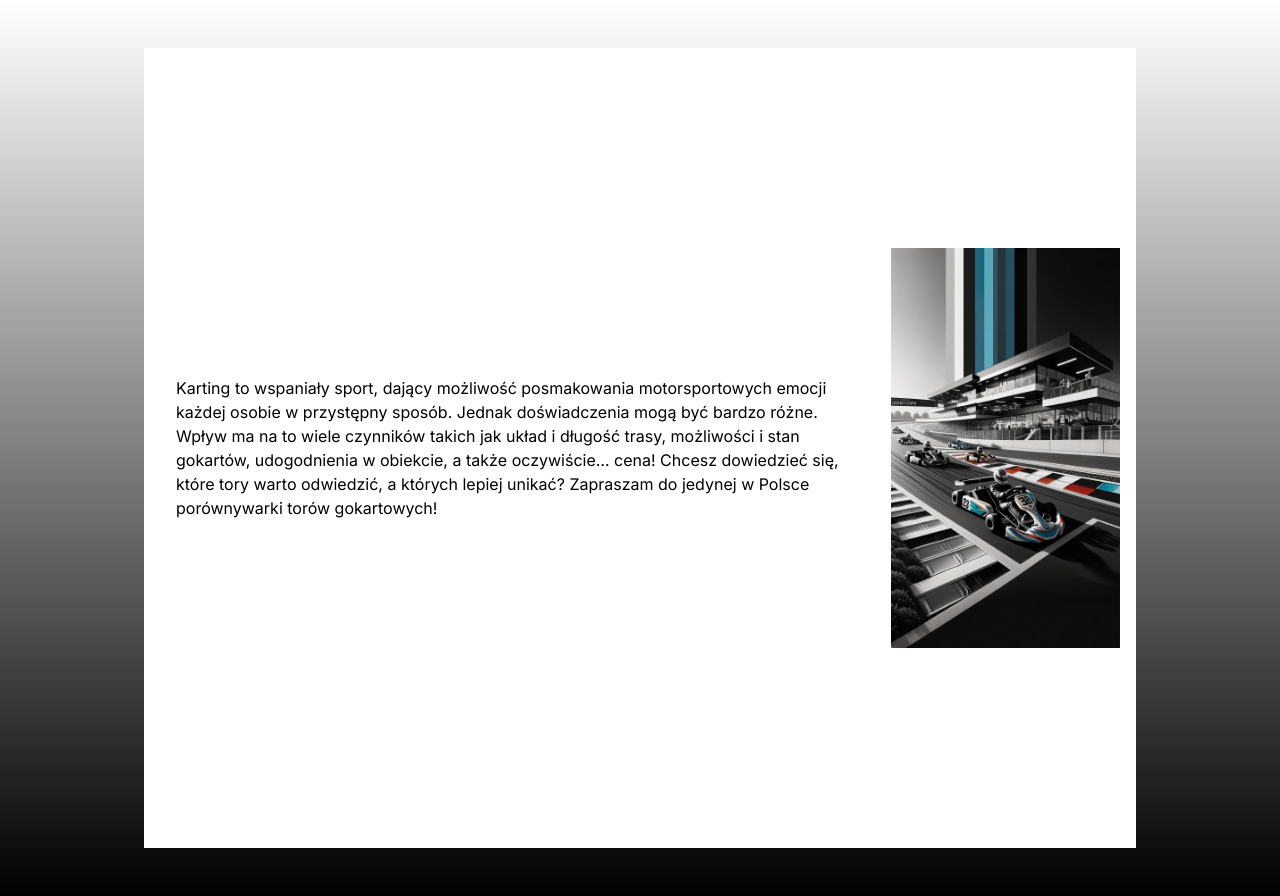
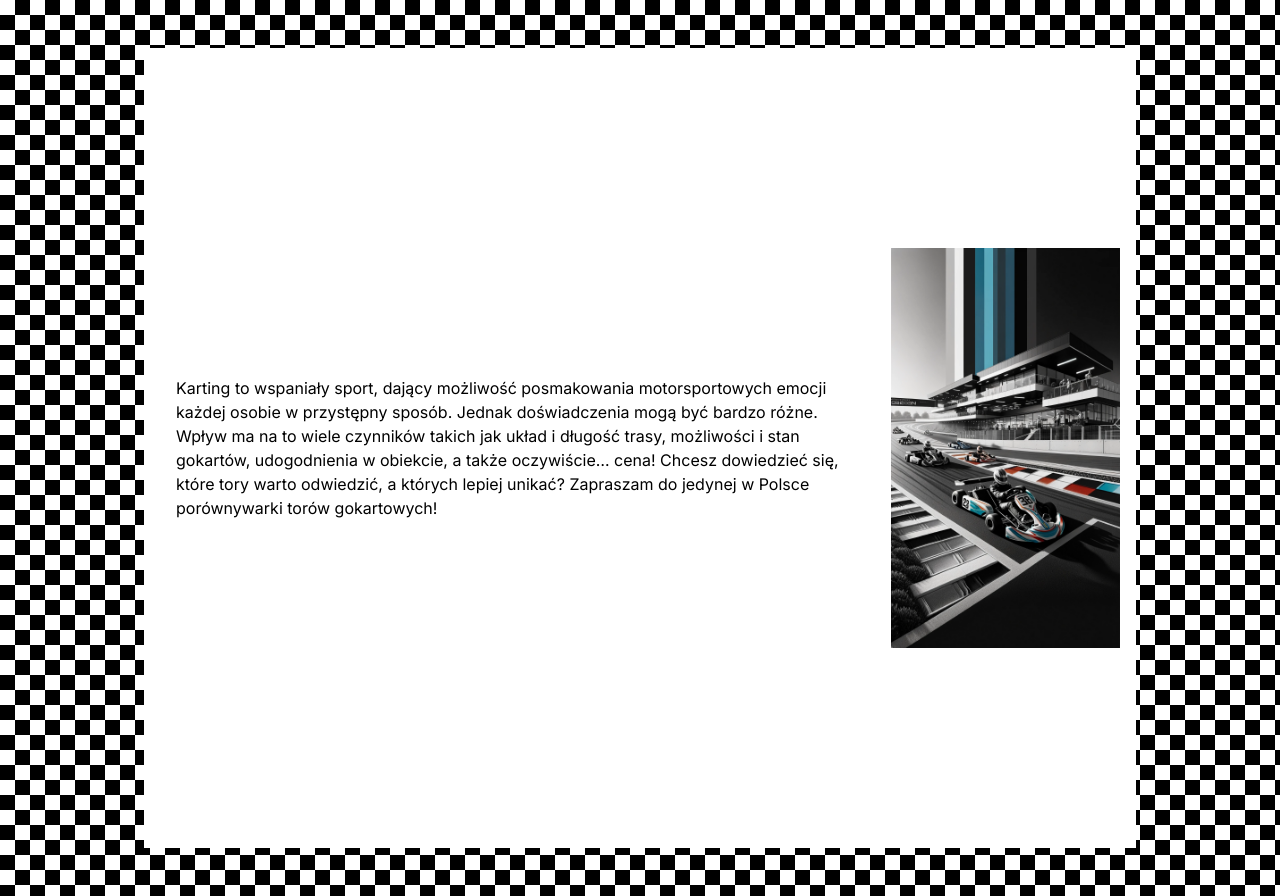
Before and after one commit to drPKwiecien/zadanie3, a Next.js app: page / in a window 1280 px wide. Built offline with nearby package versions, Linux system fonts and the light colour scheme.

Commit message:
zmiana tła

```diff
--- a/src/styles/globals.css
+++ b/src/styles/globals.css
@@ -17,11 +17,8 @@
 }
 
 body {
-  color: rgb(var(--foreground-rgb));
-  background: linear-gradient(
-      to bottom,
-      transparent,
-      rgb(var(--background-end-rgb))
-    )
-    rgb(var(--background-start-rgb));
+  background-image: linear-gradient(45deg, black 25%, transparent 25%, transparent 75%, black 75%, black),
+                    linear-gradient(45deg, black 25%, transparent 25%, transparent 75%, black 75%, black);
+  background-size: 30px 30px;
+  background-position: 0 0, 15px 15px;
 }
```
